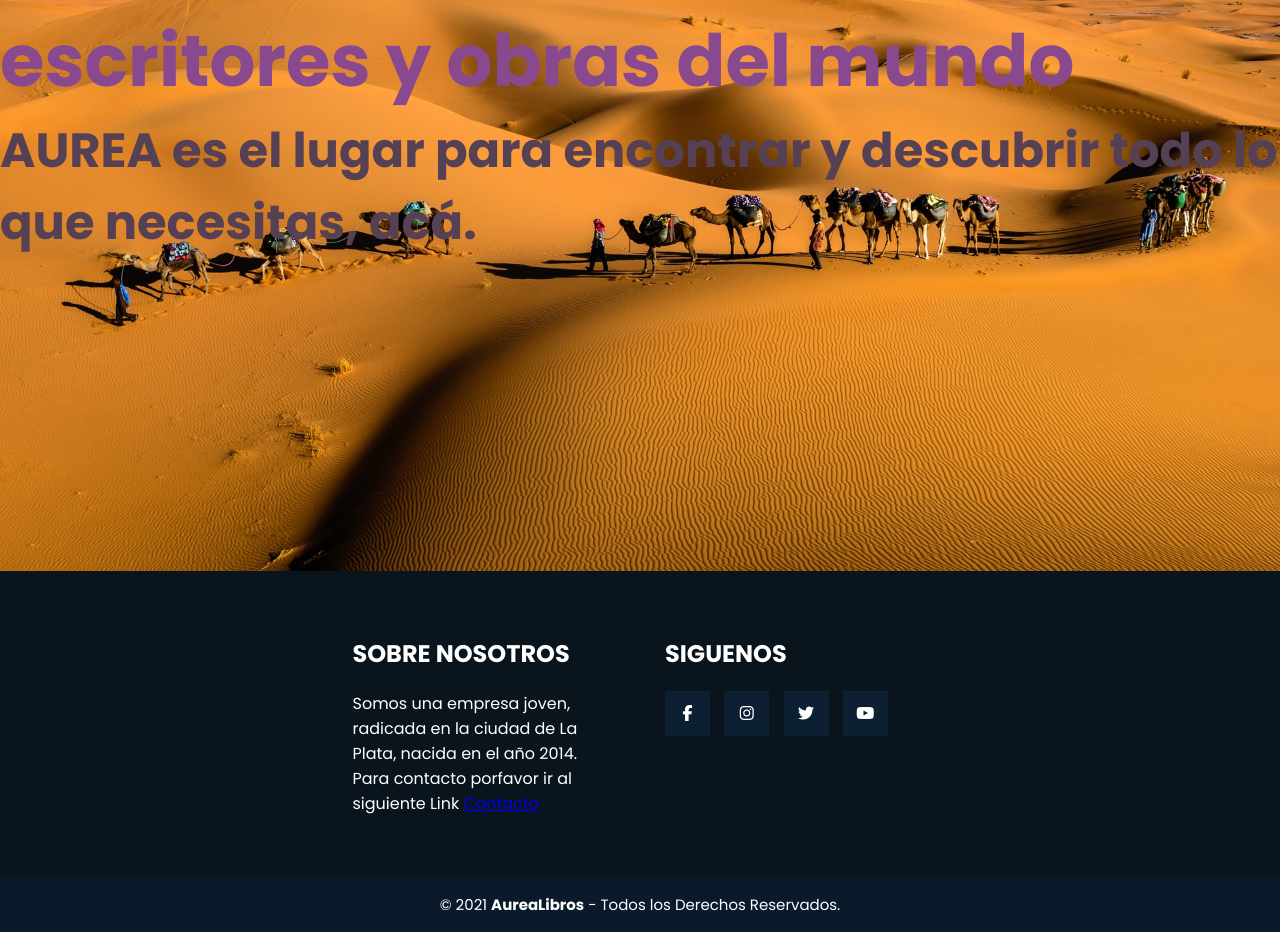
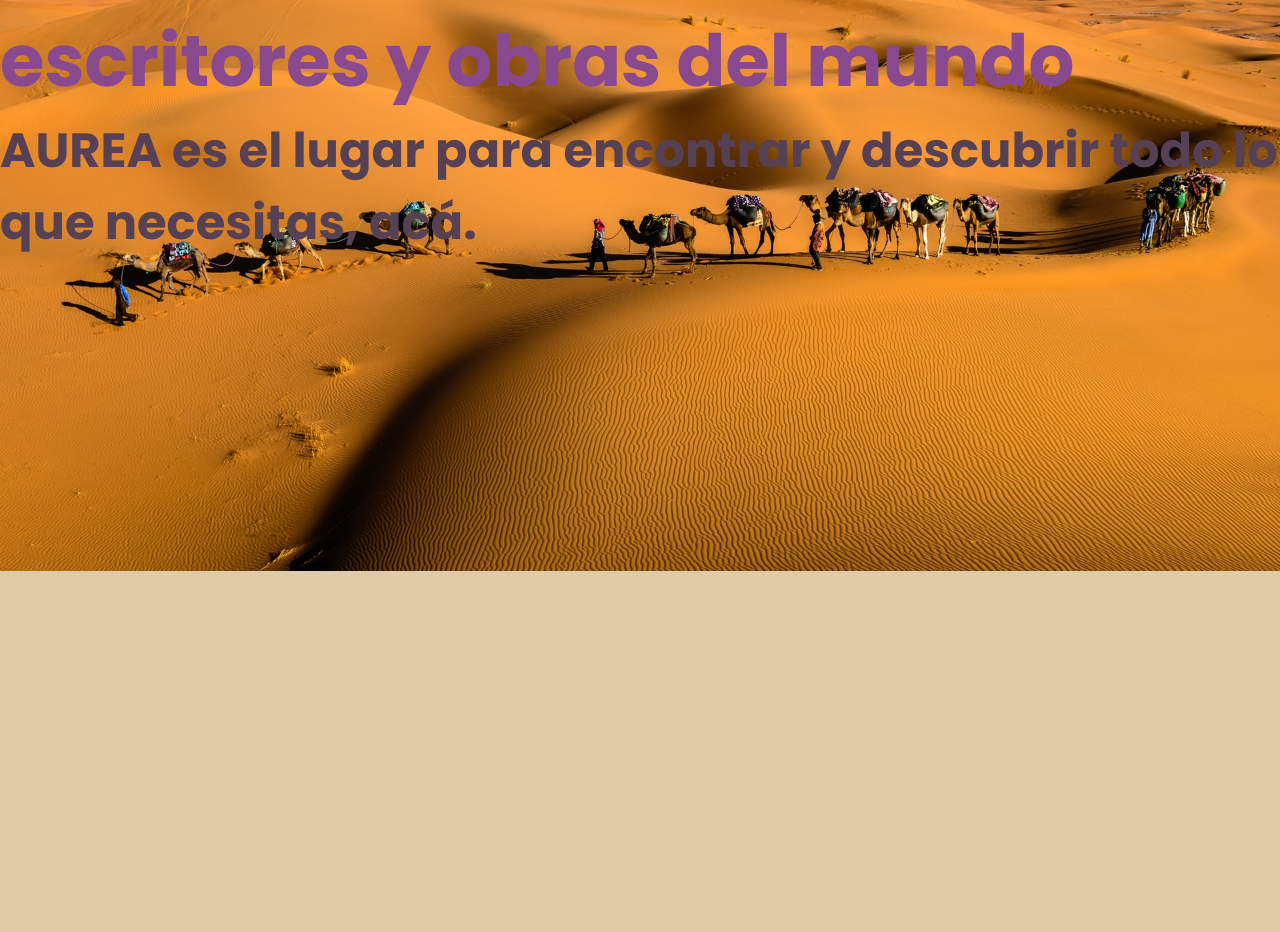
Before and after one commit to CristianCastro2023/TP-Codo-a-Codo-Front, a plain HTML site: page index.html in a window 1280 px wide. Shown: the part 229-1161 px from the top of the page. After the commit the page ends 800 px from the top, so only its background shows below. Drawn offline with nearby package versions, Linux system fonts and the light colour scheme.

Commit message:
chau_footer

```diff
--- a/index.html
+++ b/index.html
@@ -19,36 +19,7 @@
         <div id="navbar-container"></div>
         <div id="display-div"></div>
         <script type='module'src="index.js" defer></script>
-        <footer class="pie-pagina">
-            <div class="grupo-1">
-                <div class="box">
-                    <figure>
-                        <a href="#">
 
-                        </a>
-                    </figure>
-
-                </div>
-                <div class="box">
-                    <h2>SOBRE NOSOTROS</h2>
-                    <p>Somos una empresa joven, radicada en la ciudad de La Plata, nacida en el año 2014. Para contacto porfavor ir al siguiente Link <a href="contacto.html" class="contact-link">Contacto</a></p>
-
-                </div>
-                <div class="box">
-                    <h2>SIGUENOS</h2>
-                    <div class="red-social">
-                        <a href="#" class="fa fa-facebook"></a>
-                        <a href="#" class="fa fa-instagram"></a>
-                        <a href="#" class="fa fa-twitter"></a>
-                        <a href="#" class="fa fa-youtube"></a>
-                    </div>
-                </div>
-
-            </div>
-            <div class="grupo-2">
-                <small>&copy; 2021 <b>AureaLibros</b> - Todos los Derechos Reservados.</small>
-            </div>
-        </footer>
 
 
     </body>
--- a/styles.css
+++ b/styles.css
@@ -1005,70 +1005,3 @@
     z-index: 10;
   }
   }
-
-/* Estilos del footer para pantallas grandes */
-.pie-pagina {
-    width: 100%;
-    background-color: #0a141d;
-    color: white;
-}
-
-/* Estilos para el grupo 1 del footer en pantallas grandes */
-.pie-pagina .grupo-1 {
-    width: 100%;
-    max-width: 1200px;
-    margin: auto;
-    display: grid;
-    grid-template-columns: repeat(4, 1fr);
-    grid-gap: 50px;
-    padding: 45px 0px;
-}
-
-/* Estilos para el grupo 2 del footer en pantallas grandes */
-.pie-pagina .grupo-2 {
-    background-color: #0a1a2a;
-    padding: 15px 10px;
-    text-align: center;
-    color: #fff;
-}
-
-/* Estilos para los íconos de redes sociales en pantallas grandes */
-.pie-pagina .grupo-1 .red-social a {
-    /* Si necesitas ajustar el tamaño de los íconos, puedes hacerlo aquí */
-    display: inline-block;
-    text-decoration: none;
-    width: 45px; /* Tamaño de los íconos */
-    height: 45px; /* Tamaño de los íconos */
-    line-height: 45px;
-    color: #fff;
-    margin-right: 10px;
-    background-color: #0d2033;
-    text-align: center;
-    transition: all 300ms ease;
-}
-
-/* Estilos para el texto en el footer en pantallas grandes */
-.pie-pagina .grupo-2 small {
-    font-size: 15px;
-}
-
-#datos-clima {
-    text-align: center;
-}
-
-/* Estilos del footer para dispositivos móviles */
-@media screen and (max-width: 768px) {
-    .pie-pagina {
-        padding: 15px 10px;
-    }
-
-    .pie-pagina .grupo-1 {
-        grid-template-columns: repeat(1, 1fr);
-        grid-gap: 30px;
-        padding: 35px 0px;
-    }
-
-    .pie-pagina .grupo-1 .box figure img {
-        width: 100px; /* Ajusta el tamaño de las imágenes de las redes sociales en dispositivos móviles */
-    }
-}
```
